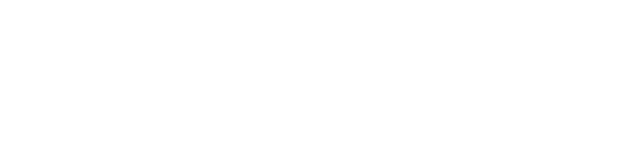
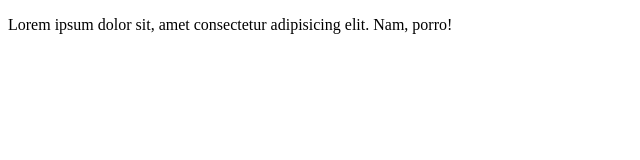
Before and after one commit to PG2A/testRepositorio, a plain HTML site: page index.html in a window 1280 px wide. Shown: the whole page, without its empty margins (0-640 px from the left). Drawn offline with Linux system fonts and the light colour scheme.

Commit message:
Agregado DIV contenedor

```diff
--- a/index.html
+++ b/index.html
@@ -6,6 +6,11 @@
     <title>Git VSCODE</title>
 </head>
 <body>
-
+    <!-- DIV CONTENEDOR 1 -->
+    <div class= "container">
+        <div class="row">
+            <p>Lorem ipsum dolor sit, amet consectetur adipisicing elit. Nam, porro!</p>
+        </div>
+    </div>
 </body>
 </html>
```
